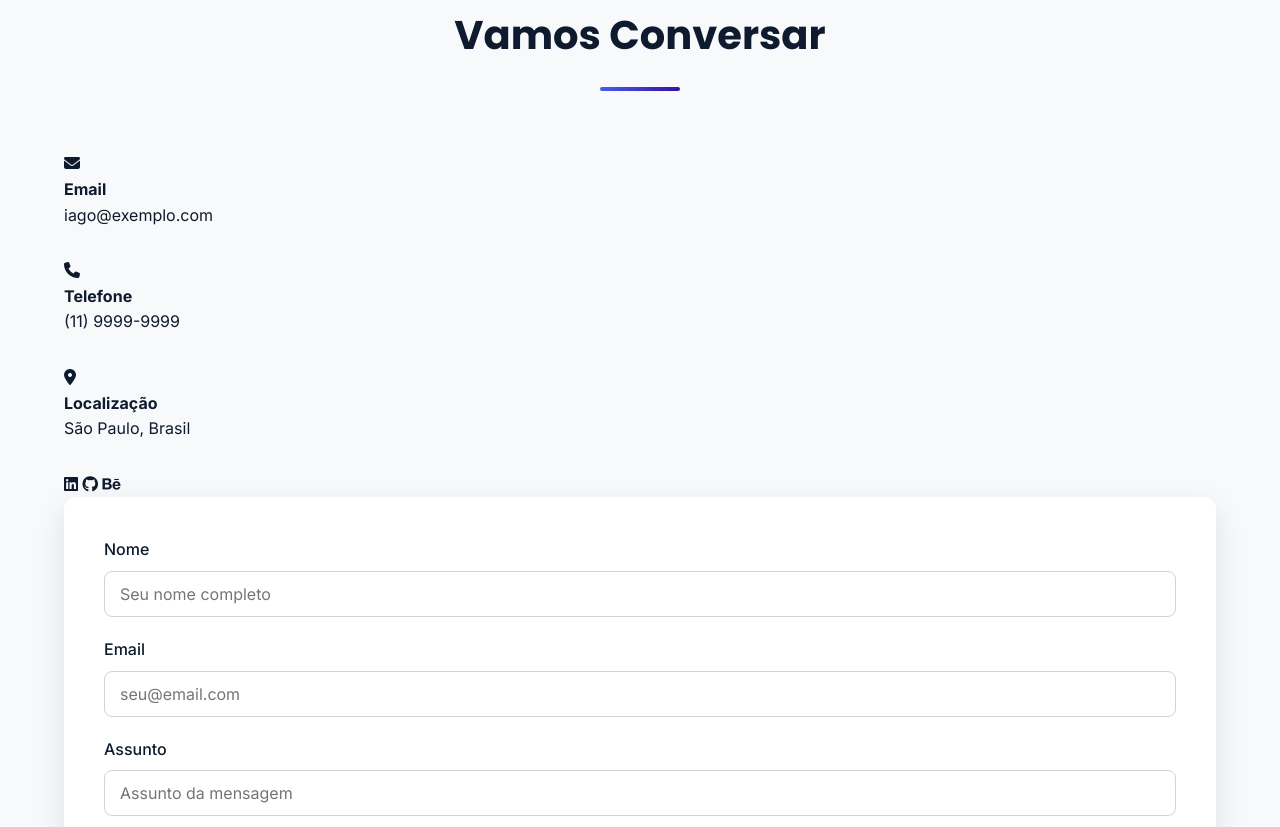
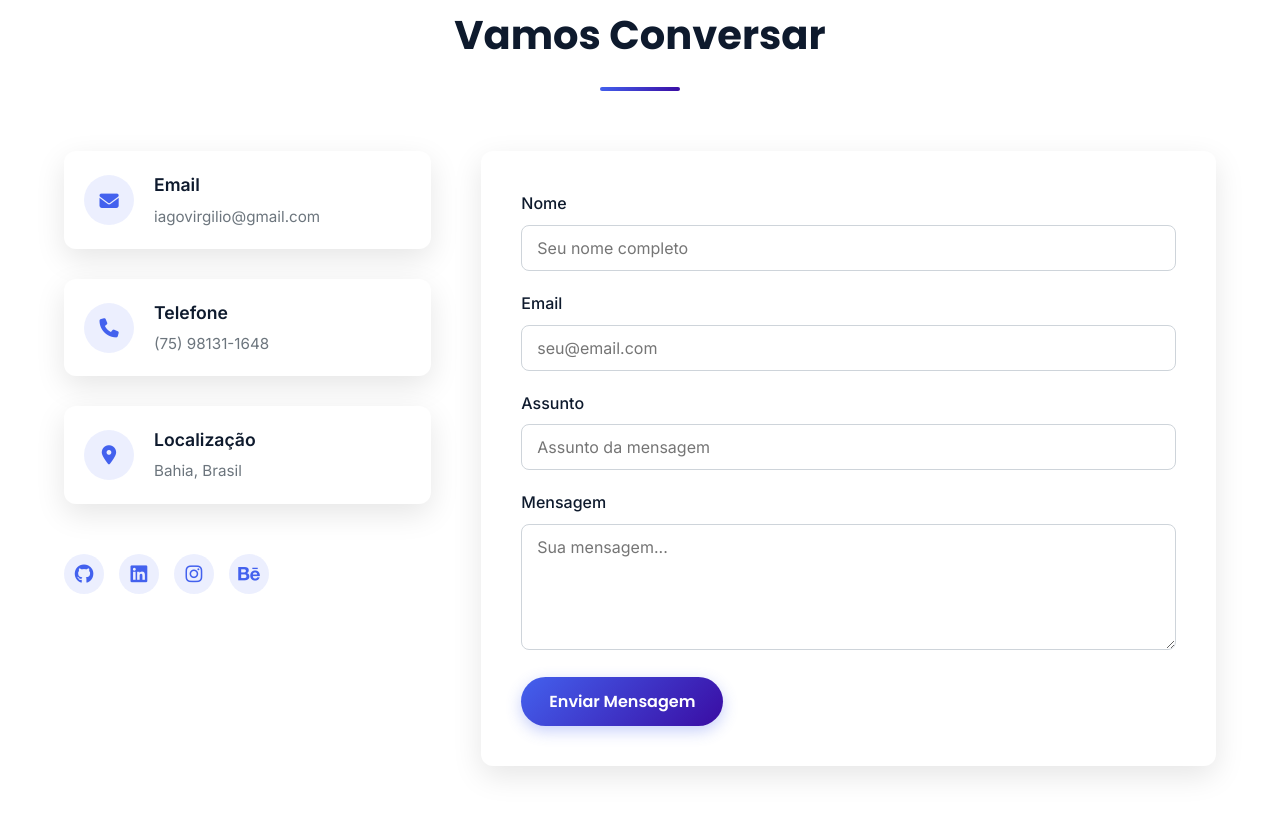
Before and after one commit to iagovirgilio/personalpage, a plain HTML site: page index.html in a window 1280 px wide. Shown: the part 9833-10660 px from the top of the page. Drawn offline with nearby package versions, Linux system fonts and the light colour scheme.

Commit message:
Ajustar formulário

```diff
--- a/index.html
+++ b/index.html
@@ -780,37 +780,44 @@
                 <h2 class="section-title" data-aos="fade-up" data-aos-delay="100">Vamos Conversar</h2>
                 <div class="section-divider" data-aos="fade-up" data-aos-delay="200"></div>
             </div>
-            <div class="contact-wrapper">
-                <div class="contact-info" data-aos="fade-up">
-                    <div class="contact-item">
-                        <div class="icon"><i class="fas fa-envelope"></i></div>
-                        <div class="info">
-                            <h4>Email</h4>
-                            <a href="mailto:iago@exemplo.com" aria-label="Enviar email para Iago">iago@exemplo.com</a>
+            <div class="contact-container">
+                <div class="contact-info" data-aos="fade-right">
+                    <div class="contact-card">
+                        <div class="contact-icon">
+                            <i class="fas fa-envelope"></i>
+                        </div>
+                        <div class="contact-details">
+                            <h3>Email</h3>
+                            <p><a href="mailto:iagovirgilio@gmail.com">iagovirgilio@gmail.com</a></p>
                         </div>
                     </div>
-                    <div class="contact-item">
-                        <div class="icon"><i class="fas fa-phone"></i></div>
-                        <div class="info">
-                            <h4>Telefone</h4>
-                            <a href="tel:+551199999999" aria-label="Ligar para Iago">(11) 9999-9999</a>
+                    <div class="contact-card">
+                        <div class="contact-icon">
+                            <i class="fas fa-phone"></i>
+                        </div>
+                        <div class="contact-details">
+                            <h3>Telefone</h3>
+                            <p><a href="tel:+5575981311648">(75) 98131-1648</a></p>
                         </div>
                     </div>
-                    <div class="contact-item">
-                        <div class="icon"><i class="fas fa-map-marker-alt"></i></div>
-                        <div class="info">
-                            <h4>Localização</h4>
-                            <p>São Paulo, Brasil</p>
+                    <div class="contact-card">
+                        <div class="contact-icon">
+                            <i class="fas fa-map-marker-alt"></i>
+                        </div>
+                        <div class="contact-details">
+                            <h3>Localização</h3>
+                            <p>Bahia, Brasil</p>
                         </div>
                     </div>
-                    <div class="contact-social">
-                        <a href="https://www.linkedin.com/in/iagoexemplo/" aria-label="LinkedIn do Iago" rel="noopener"><i class="fab fa-linkedin"></i></a>
-                        <a href="https://github.com/iagoexemplo/" aria-label="GitHub do Iago" rel="noopener"><i class="fab fa-github"></i></a>
-                        <a href="https://behance.net/iagoexemplo/" aria-label="Behance do Iago" rel="noopener"><i class="fab fa-behance"></i></a>
+                    <div class="social-links">
+                        <a href="#" target="_blank" class="social-link"><i class="fab fa-github"></i></a>
+                        <a href="#" target="_blank" class="social-link"><i class="fab fa-linkedin"></i></a>
+                        <a href="#" target="_blank" class="social-link"><i class="fab fa-instagram"></i></a>
+                        <a href="#" target="_blank" class="social-link"><i class="fab fa-behance"></i></a>
                     </div>
                 </div>
-                <div class="contact-form-container" data-aos="fade-up" data-aos-delay="200">
-                    <form id="contact-form" class="contact-form" novalidate>
+                <div class="contact-form" data-aos="fade-left">
+                    <form id="contact-form">
                         <div class="form-group">
                             <label for="name">Nome</label>
                             <input type="text" id="name" name="name" required aria-required="true" placeholder="Seu nome completo">
--- a/styles.css
+++ b/styles.css
@@ -1101,6 +1101,55 @@ section {
 }
 
 @media (max-width: 992px) {
+    .hero-content,
+    .sobre-content {
+        grid-template-columns: 1fr;
+        gap: 40px;
+    }
+
+    .left-content,
+    .right-content {
+        text-align: center;
+        max-width: 100%;
+    }
+
+    .cta-group {
+        justify-content: center;
+    }
+
+    .hero-image {
+        max-width: 400px;
+        margin: 0 auto;
+    }
+
+    .sobre-image {
+        max-width: 350px;
+        margin: 0 auto;
+    }
+
+    .experience-badge {
+        right: 0;
+    }
+
+    .skills-container,
+    .services-container {
+        grid-template-columns: 1fr 1fr;
+    }
+
+    .timeline-content {
+        width: calc(50% - 30px);
+        margin-left: 60px;
+    }
+
+    .timeline-item:nth-child(even) .timeline-content {
+        margin-right: 60px;
+    }
+
+    .contact-container {
+        grid-template-columns: 1fr;
+        gap: 30px;
+    }
+
     .pricing-container {
         grid-template-columns: repeat(2, 1fr);
     }
@@ -1570,7 +1619,7 @@ section {
 }
 
 /* Contato Section */
-.contato {
+.contato, .contact {
     background-color: white;
 }
 
@@ -1795,53 +1844,9 @@ section {
 
 /* Media Queries */
 @media (max-width: 992px) {
-
-    .hero-content,
-    .sobre-content {
-        grid-template-columns: 1fr;
-        gap: 40px;
-    }
-
-    .left-content,
-    .right-content {
-        text-align: center;
-        max-width: 100%;
-    }
-
-    .cta-group {
-        justify-content: center;
-    }
-
-    .hero-image {
-        max-width: 400px;
-        margin: 0 auto;
-    }
-
-    .sobre-image {
-        max-width: 350px;
-        margin: 0 auto;
-    }
-
-    .experience-badge {
-        right: 0;
-    }
-
-    .skills-container,
-    .services-container {
-        grid-template-columns: 1fr 1fr;
-    }
-
-    .timeline-content {
-        width: calc(50% - 30px);
-        margin-left: 60px;
-    }
-
-    .timeline-item:nth-child(even) .timeline-content {
-        margin-right: 60px;
-    }
-
     .contact-container {
         grid-template-columns: 1fr;
+        gap: 30px;
     }
 }
 
```
